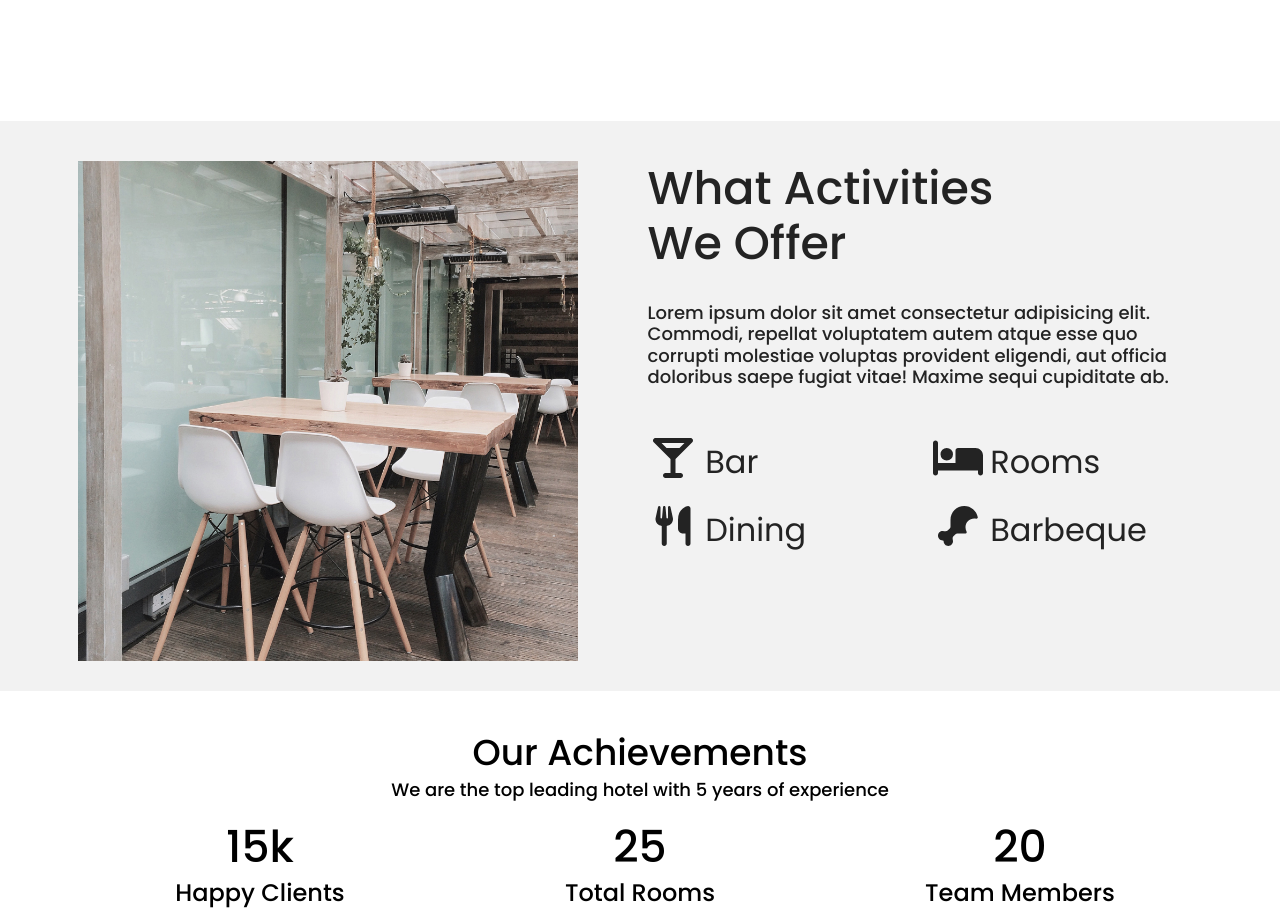
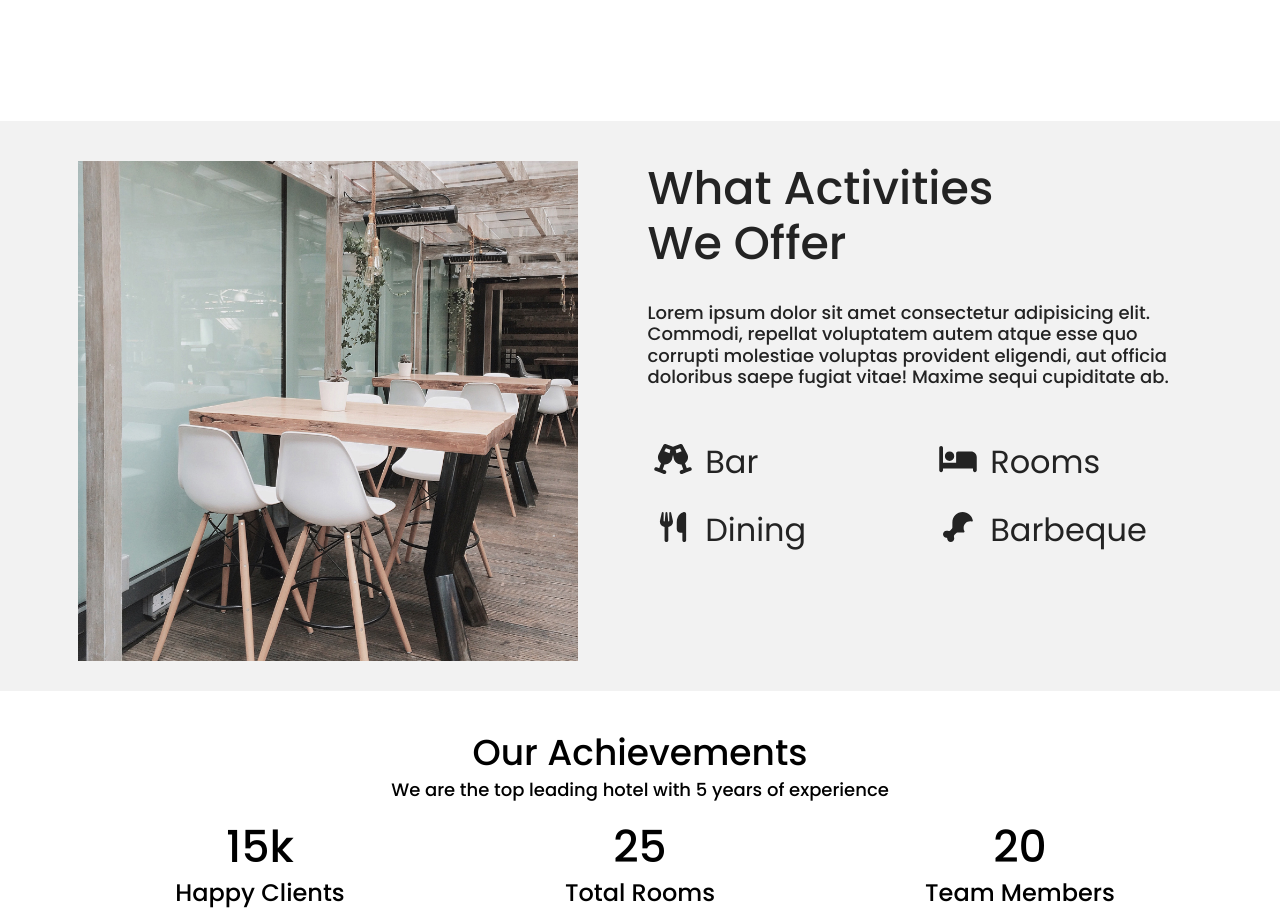
Before and after one commit to ismaransharma/hotel, a plain HTML site: page index.html in a window 1280 px wide. Shown: the part 2920-3838 px from the top of the page. Drawn offline with nearby package versions, Linux system fonts and the light colour scheme.

Commit message:
We Offer section ko icons milako

```diff
--- a/index.html
+++ b/index.html
@@ -374,7 +374,7 @@
       </div>
     </section>
 
-    <section id="weOffer">
+    <section id="weOffer" class="m-0">
       <div class="container">
         <div class="row">
           <div class="col-md-6">
@@ -395,19 +395,19 @@
                 saepe fugiat vitae! Maxime sequi cupiditate ab.
               </h6>
               <div class="row">
-                <div class="col-md-6">
-                  <i class="fa-solid fa-martini-glass"></i>
+                <div class="col col-sm-6 col-md-6">
+                  <i class="fa-solid fa-champagne-glasses"></i>
                   <span>Bar</span>
                 </div>
-                <div class="col-md-6">
+                <div class="col col-sm-6 col-md-6">
                   <i class="fa-solid fa-bed"></i>
                   <span>Rooms</span>
                 </div>
-                <div class="col-md-6">
+                <div class="col col-sm-6 col-md-6">
                   <i class="fa-solid fa-utensils"></i>
                   <span>Dining</span>
                 </div>
-                <div class="col-md-6">
+                <div class="col col-sm-6 col-md-6">
                   <i class="fa-solid fa-drumstick-bite"></i>
                   <span>Barbeque</span>
                 </div>
--- a/media.css
+++ b/media.css
@@ -80,10 +80,6 @@
 
   #weOffer .col-md-6 .cnct {
     text-align: center;
-  }
-
-  #weOffer .cnct .row .col-md-6 {
-    width: 31%;
   }
 
   #ourAchievements {
--- a/style.css
+++ b/style.css
@@ -495,8 +495,8 @@ body {
 }
 
 #weOffer .col-md-6 .cnct .row .col-md-6 svg {
-  font-size: 4rem;
-  width: 5rem;
+  height: 3em;
+  width: 5em;
 }
 
 #weOffer .col-md-6 .cnct .row .col-md-6 span {
```
Also changed, not shown: aboutUs.html (+5 -5 lines).
